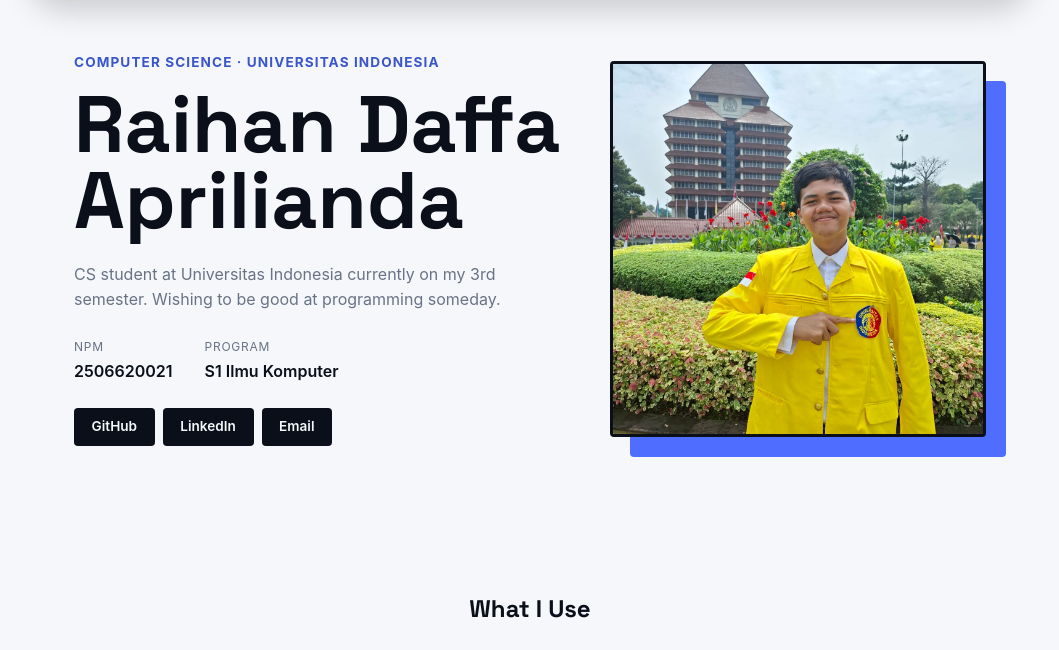
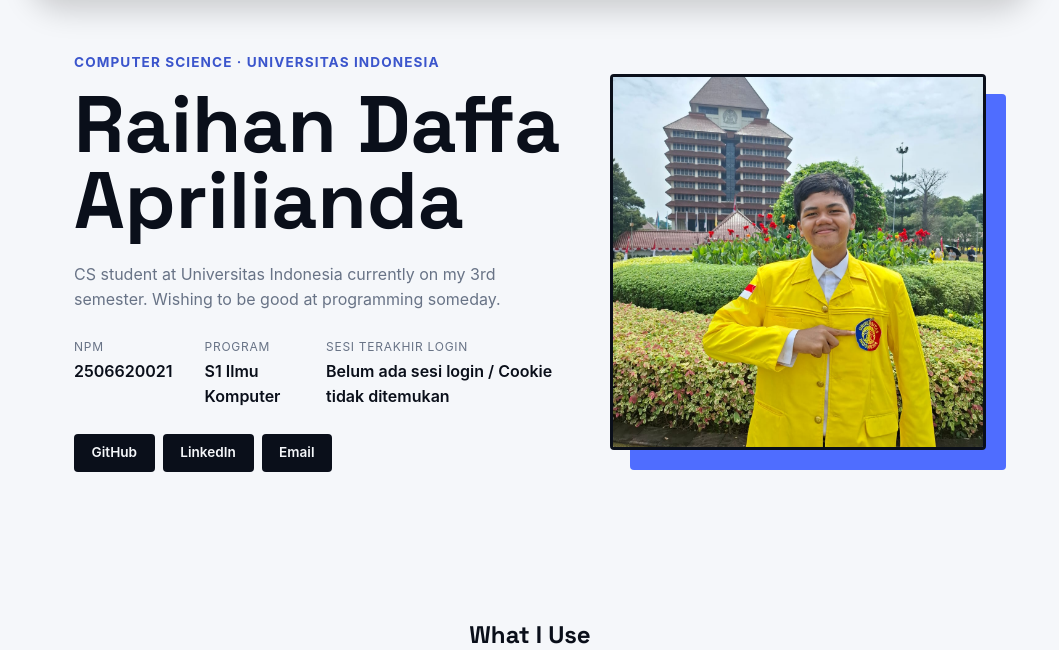
Before and after one commit to RaihannD/myportofolio, a Django app: page / in a window 1280 px wide. Shown: the part 85-735 px from the top of the page, without its empty margins (110-1169 px from the left). Run offline with Django 5.2, Linux system fonts and the light colour scheme.

Commit message:
feat: implement session cookies

```diff
--- a/main/views.py
+++ b/main/views.py
@@ -6,6 +6,7 @@ from django.contrib.auth.forms import AuthenticationForm, UserCreationForm
 from django.core import serializers
 from django.http import HttpResponse
 from django.shortcuts import get_object_or_404, redirect, render
+import datetime
 
 
 def register(request):
@@ -26,20 +27,26 @@ def login_user(request):
     form = AuthenticationForm(request, data=request.POST or None)
 
     if request.method == "POST" and form.is_valid():
-        login(request, form.get_user())
-        return redirect("main:show_main")
+        user = form.get_user()
+        login(request, user)
+        response = redirect("main:show_main")
+        response.set_cookie('last_login', datetime.datetime.now().strftime('%Y-%m-%d %H:%M:%S'))
+        return response
 
     context = {
-        "name": "Burhan",
+        "name": "Raihan",
         "form": form,
     }
     return render(request, "login.html", context)
 
 def logout_user(request):
     logout(request)
-    return redirect("main:show_main")
+    response = redirect("main:show_main")
+    response.delete_cookie('last_login')
+    return response
 
 def show_main(request):
+    last_login = request.COOKIES.get('last_login', 'Belum ada sesi login / Cookie tidak ditemukan')
     context = {
         "name": "Raihan",
         "fullname": "Raihan Daffa Aprilianda",
@@ -49,6 +56,7 @@ def show_main(request):
             "CS student at Universitas Indonesia currently on my 3rd semester. "
             "Wishing to be good at programming someday."
         ),
+        "last_login": last_login,
     }
     return render(request, "index.html", context)
 
--- a/templates/index.html
+++ b/templates/index.html
@@ -21,6 +21,10 @@
                         <div class="meta-row">
                             <dt>Program</dt>
                             <dd>{{ study_program }}</dd>
+                        </div>
+                        <div class="meta-row">
+                            <dt>Sesi Terakhir Login</dt>
+                            <dd>{{ last_login }}</dd>
                         </div>
                     </dl>
                     <div class="social-links">
```
